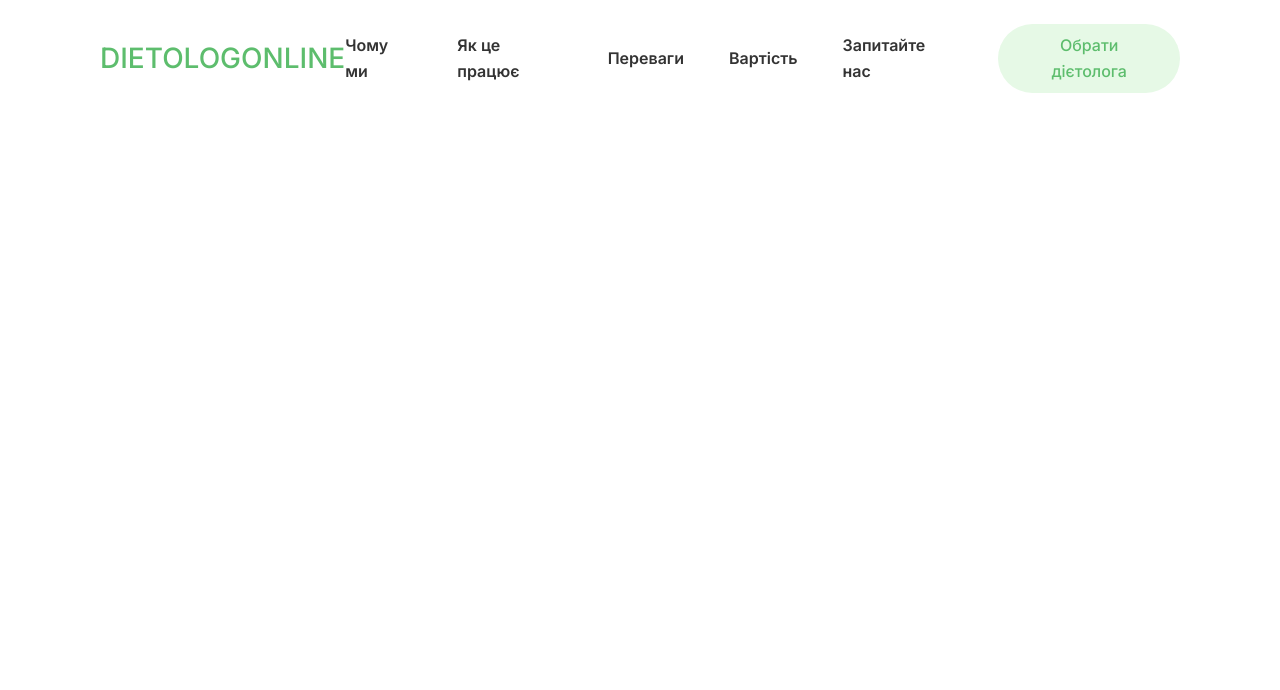
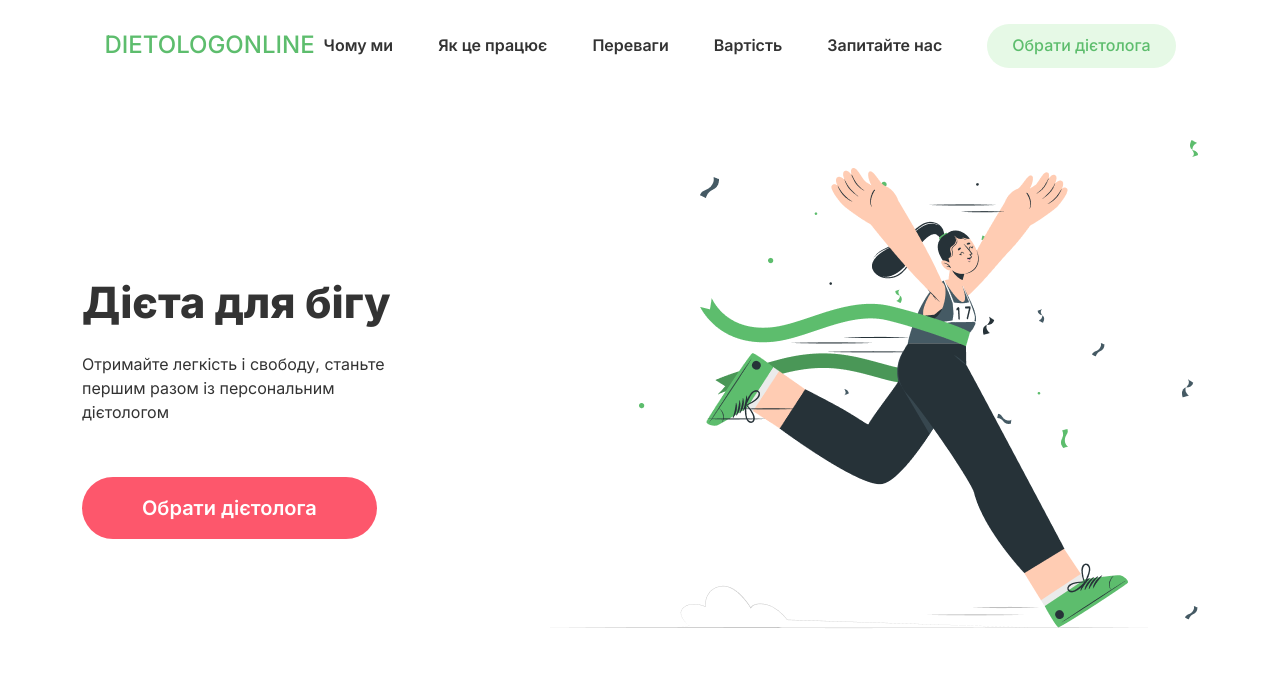
Before and after one commit to dima-re1vl/dietologonline, a plain HTML site: page index.html in a window 1280 px wide. Drawn offline with nearby package versions, Linux system fonts and the light colour scheme.

Commit message:
add intro section

```diff
--- a/index.html
+++ b/index.html
@@ -14,7 +14,7 @@
     <header>
         <div class="wrapper-header">
             <div class="logo">
-                <h3>DIETOLOGONLINE</h3>
+                <a href=""><h4>DIETOLOGONLINE</h4></a>
             </div>
             <nav class="nav-header">
                 <ul>
@@ -29,17 +29,20 @@
         </div>
     </header>
 
-    <!-- <section class="section">
+    <section class="section intro">
         <div class="container">
             <div class="wrapper-intro">
-                <div class="block">
-                    <h1>Дієта для бігу</h1>
-                    <p>Отримайте легкість і свободу, станьте першим разом із персональним дієтологом</p>
+                <div class="intro-block intro-block-1">
+                    <h1 class="intro-header">Дієта для бігу</h1>
+                    <p class="intro-text">Отримайте легкість і свободу, станьте першим разом із персональним дієтологом</p>
                     <a href="#"><button class="intro-btn">Обрати дієтолога</button></a>
+                </div>
+                <div class="intro-block intro-block-2">
+                    <img src="src/img/intro/intro.png" alt="">
                 </div>
             </div>
         </div>
-    </section> -->
+    </section>
 
 
     <script src="https://cdn.jsdelivr.net/npm/bootstrap@5.3.0-alpha1/dist/js/bootstrap.bundle.min.js" integrity="sha384-w76AqPfDkMBDXo30jS1Sgez6pr3x5MlQ1ZAGC+nuZB+EYdgRZgiwxhTBTkF7CXvN" crossorigin="anonymous"></script>
--- a/src/style.css
+++ b/src/style.css
@@ -40,4 +40,42 @@ li:not(:last-child) {
     font-weight: 500;
 }
 
-/* */
+
+/* intro */
+
+.intro {
+    margin: 60px 0;
+}
+
+.wrapper-intro {
+    display: flex;
+    align-items: center;
+    justify-content: space-between;
+}
+
+.intro-header {
+    font-size: 43px;
+    font-weight: 800;
+    line-height: 129%;
+}
+
+.intro-text {
+    font-size: 16px;
+    line-height: 150%;
+    font-weight: 400;
+    margin: 22px 0 53px 0;
+}
+
+.intro-btn {
+    border: 0;
+    background-color: #fd576c;
+    border-radius: 50px;
+    padding: 15px 60px;
+    color: #fff;
+    font-size: 20px;
+    font-weight: 600;
+}
+
+.intro-block-1 {
+    width: 30%;
+}
```
Also changed, not shown: src/img/intro/intro.png (added).
